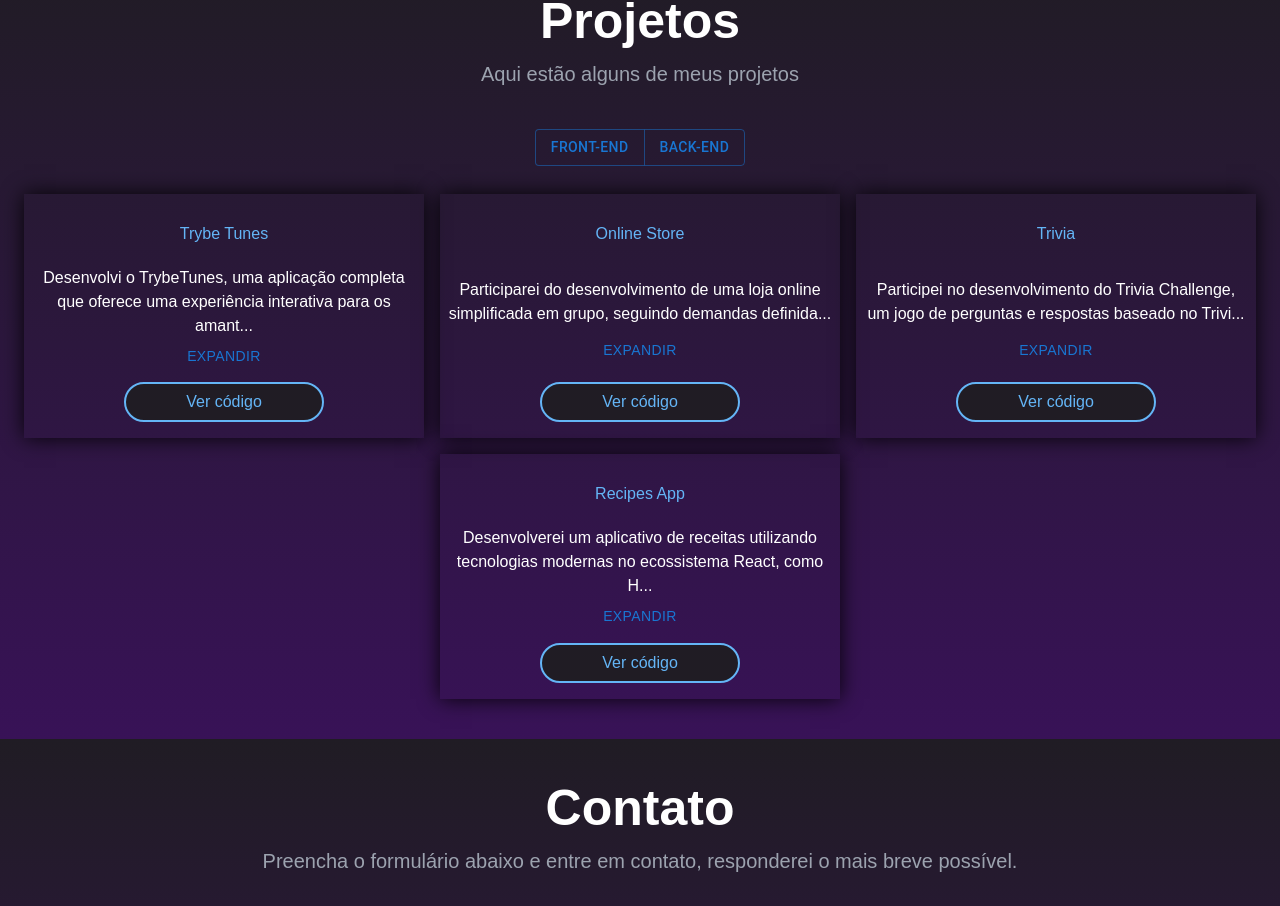
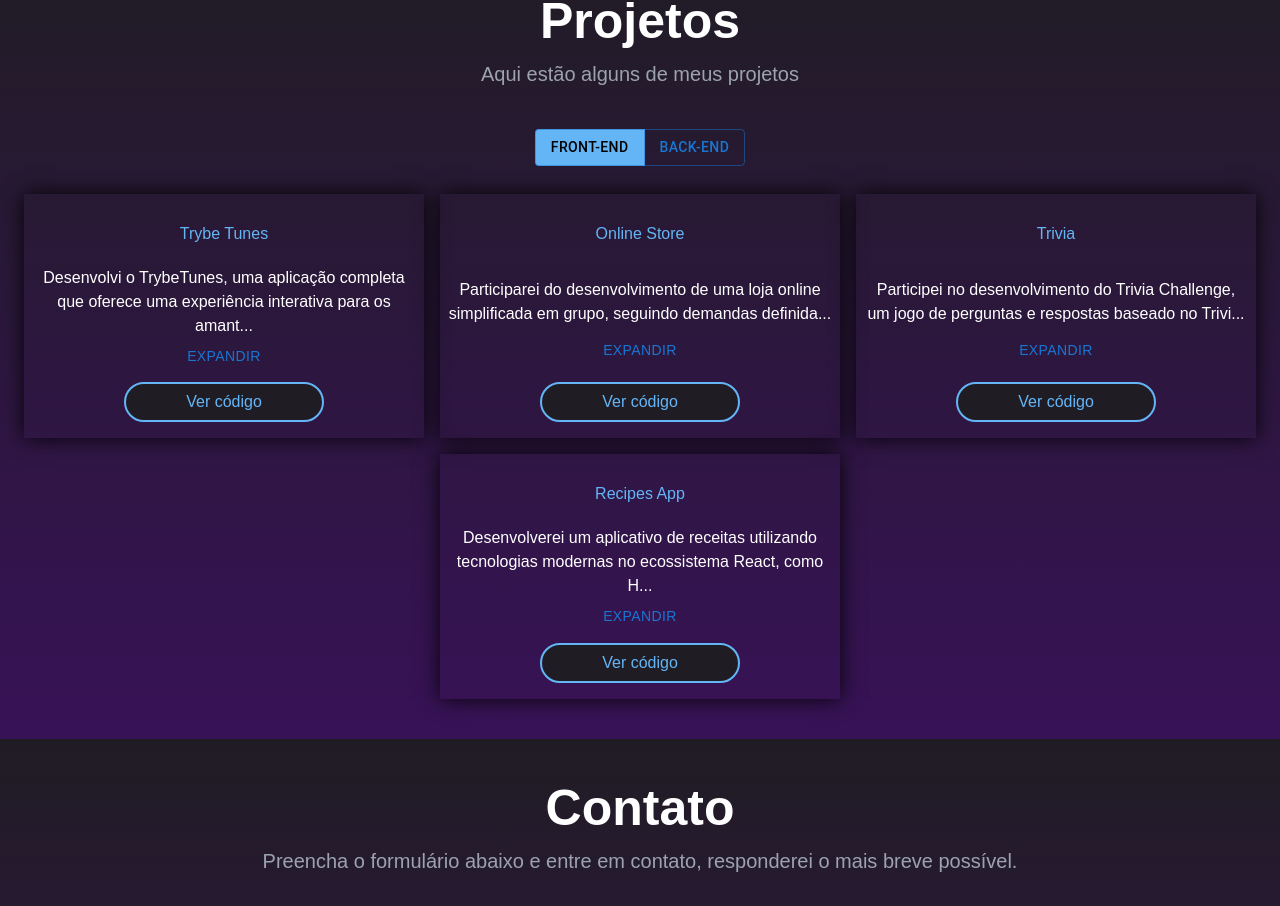
Before and after one commit to thiago-papim/thiago-papim.github.io, a React (Create React App) app: page / in a window 1280 px wide. Shown: the part 1751-2657 px from the top of the page. Built offline with nearby package versions, Linux system fonts and the light colour scheme.

Commit message:
Atualizando cor fundo button

```diff
--- a/src/components/Projetos.js
+++ b/src/components/Projetos.js
@@ -24,8 +24,24 @@ function Projetos() {
   return (
     <div className="flex w-full items-center font-[Poppins] mt-10 flex-col text-white justify-center">
       <ButtonGroup variant="outlined" aria-label="Basic button group">
-        <Button onClick={ () => setModo(false) }>Front-End</Button>
-        <Button onClick={ () => setModo(true) }>Back-end</Button>
+        <Button
+          style={ { backgroundColor: modo ? '' : '#64b5f6', color: modo ? '' : 'black' } }
+          onClick={ () => {
+            setExpandedIndex(null);
+            setModo(false);
+          } }
+        >
+          Front-End
+        </Button>
+        <Button
+          style={ { backgroundColor: !modo ? '' : '#64b5f6', color: !modo ? '' : 'black' } }
+          onClick={ () => {
+            setExpandedIndex(null);
+            setModo(true);
+          } }
+        >
+          Back-end
+        </Button>
       </ButtonGroup>
       <div className="flex flex-wrap justify-center mt-5">
         {modo ? (
```
